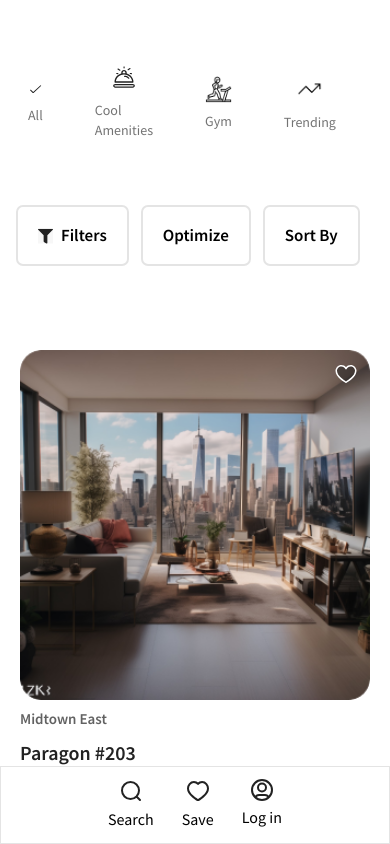
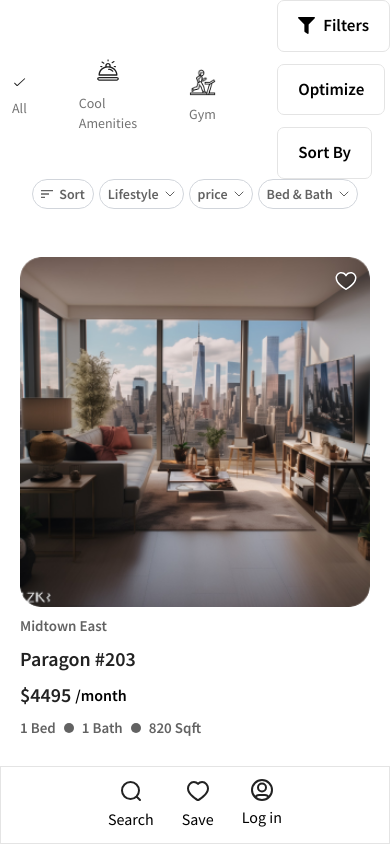
Before and after one commit to shariful10/jiibs, a Next.js app: page / in a window 390 px wide. Shown: the top 844 px of the page. Built offline with nearby package versions, Linux system fonts and the light colour scheme.

Commit message:
added mobile menu

```diff
--- a/src/Components/Categories/Categories.jsx
+++ b/src/Components/Categories/Categories.jsx
@@ -1,12 +1,8 @@
-import filter from "@/assets/images/categories/filter.svg";
-import Image from "next/image";
 import CategoryBox from "./CategoryBox";
 import { categories } from "./categoriesData";
 
-const Categories = ({ handleFilterModal }) => {
+const Categories = () => {
   return (
-    <div className="container py-9 mx-auto w-full max-w-[1520px]">
-      <div className="flex flex-wrap items-center justify-between w-full gap-12">
     <div className="pt-4 flex items-center overflow-x-auto gap-7 md:gap-5">
       {categories.map((category) => (
         <CategoryBox
@@ -16,23 +12,6 @@ const Categories = ({ handleFilterModal }) => {
         />
       ))}
     </div>
-        <div className="flex flex-wrap gap-3 items-center">
-          <button
-            className="px-5 py-4 rounded-[7px] border-[2px] border-softGray flex gap-2 items-center text-[17px] font-semibold"
-            onClick={handleFilterModal}
-          >
-            <Image src={filter} alt="Filter" />
-            Filters
-          </button>
-          <button className="px-5 py-4 rounded-[7px] border-[2px] border-softGray flex gap-2 items-center text-[17px] font-semibold">
-            Optimize
-          </button>
-          <button className="px-5 py-4 rounded-[7px] border-[2px] border-softGray flex gap-2 items-center text-[17px] font-semibold">
-            Sort By
-          </button>
-        </div>
-      </div>
-    </div>
   );
 };
 
--- /dev/null
+++ b/src/Components/Categories/RightIcons.jsx
@@ -0,0 +1,33 @@
+import React from "react";
+
+export default function RightIcons({ handleFilterModal }) {
+  return (
+    <div className="flex flex-wrap gap-3 items-center">
+      <button
+        className="px-5 py-3 rounded-[7px] border-[1.5px] border-softGray flex gap-2 items-center text-[17px] font-semibold"
+        onClick={handleFilterModal}
+      >
+        <span>
+          <svg
+            stroke="currentColor"
+            fill="currentColor"
+            strokeWidth="0"
+            viewBox="0 0 512 512"
+            height="1em"
+            width="1em"
+            xmlns="http://www.w3.org/2000/svg"
+          >
+            <path d="M487.976 0H24.028C2.71 0-8.047 25.866 7.058 40.971L192 225.941V432c0 7.831 3.821 15.17 10.237 19.662l80 55.98C298.02 518.69 320 507.493 320 487.98V225.941l184.947-184.97C520.021 25.896 509.338 0 487.976 0z"></path>
+          </svg>
+        </span>
+        Filters
+      </button>
+      <button className="px-5 py-3 rounded-[7px] border-[1.5px] border-softGray flex gap-2 items-center text-[17px] font-semibold">
+        Optimize
+      </button>
+      <button className="px-5 py-3 rounded-[7px] border-[1.5px] border-softGray flex gap-2 items-center text-[17px] font-semibold">
+        Sort By
+      </button>
+    </div>
+  );
+}
--- /dev/null
+++ b/src/Components/Filters/MobileFiltering.jsx
@@ -0,0 +1,63 @@
+import React from "react";
+
+const arrowIcon = (
+  <svg
+    xmlns="http://www.w3.org/2000/svg"
+    width="10"
+    height="6"
+    viewBox="0 0 10 6"
+    fill="none"
+  >
+    <path
+      d="M1 1L5 5L9 1"
+      stroke="#626262"
+      stroke-linecap="round"
+      stroke-linejoin="round"
+    />
+  </svg>
+);
+const sortIcon = (
+  <svg
+    xmlns="http://www.w3.org/2000/svg"
+    width="12"
+    height="8"
+    viewBox="0 0 12 8"
+    fill="none"
+  >
+    <path
+      d="M0 8H4V6.66667H0V8ZM0 0V1.33333H12V0H0ZM0 4.66667H8V3.33333H0V4.66667Z"
+      fill="#626262"
+    />
+  </svg>
+);
+
+export default function MobileFiltering() {
+  return (
+    <div className="flex justify-center items-center gap-[5px]">
+      <div className="flex items-center gap-[6px] border border-[#D1D5DB] py-[6px] px-2 rounded-full cursor-pointer">
+        <span>{sortIcon}</span>
+        <span className="font-semibold text-sm leading-4 text-[#626262]">
+          Sort
+        </span>
+      </div>
+      <div className="flex items-center gap-[6px] border border-[#D1D5DB] py-[6px] px-2 rounded-full cursor-pointer">
+        <span className="font-semibold text-sm leading-4 text-[#626262]">
+          Lifestyle
+        </span>
+        <span>{arrowIcon}</span>
+      </div>
+      <div className="flex items-center gap-[6px] border border-[#D1D5DB] py-[6px] px-2 rounded-full cursor-pointer">
+        <span className="font-semibold text-sm leading-4 text-[#626262]">
+          price
+        </span>
+        <span>{arrowIcon}</span>
+      </div>
+      <div className="flex items-center gap-[6px] border border-[#D1D5DB] py-[6px] px-2 rounded-full cursor-pointer">
+        <span className="font-semibold text-sm leading-4 text-[#626262]">
+          Bed & Bath
+        </span>
+        <span>{arrowIcon}</span>
+      </div>
+    </div>
+  );
+}
--- a/src/app/(root)/page.jsx
+++ b/src/app/(root)/page.jsx
@@ -1,14 +1,14 @@
 "use client";
+
 import Categories from "@/Components/Categories/Categories";
 import ApartmentCard from "@/Components/Regular/ApartmentCard/ApartmentCard";
 import { data } from "@/Components/data";
 import React, { useState } from "react";
 import Modal from "@/Components/Regular/Modal/Modal";
-import Filter from "@/Components/Filters/Filter";
-import Checkbox from "@/Components/Regular/Toggle/Checkbox";
-import Sorting from "@/Components/Filters/Sorting";
 import BedAndBath from "@/Components/Filters/BedAndBath";
 import MobileBottomMenu from "@/Components/MobileBottomMenu";
+import MobileFiltering from "@/Components/Filters/MobileFiltering";
+import RightIcons from "@/Components/Categories/RightIcons";
 
 const Home = () => {
   const [isModalOpen, setIsModalOpen] = useState(false);
@@ -20,7 +20,11 @@ const Home = () => {
   const apartments = data.apartments;
   return (
     <div className="w-full max-w-[1520px] mx-auto pb-20">
-      <Categories handleFilterModal={handleFilterModal} />
+      <div className="flex items-center justify-between gap-[40px]">
+        <Categories />
+        <RightIcons handleFilterModal={handleFilterModal} />
+      </div>
+      <MobileFiltering />
 
       <Modal
         isOpen={isModalOpen}
```
Lines whose indentation alone changed are shown as unchanged.
